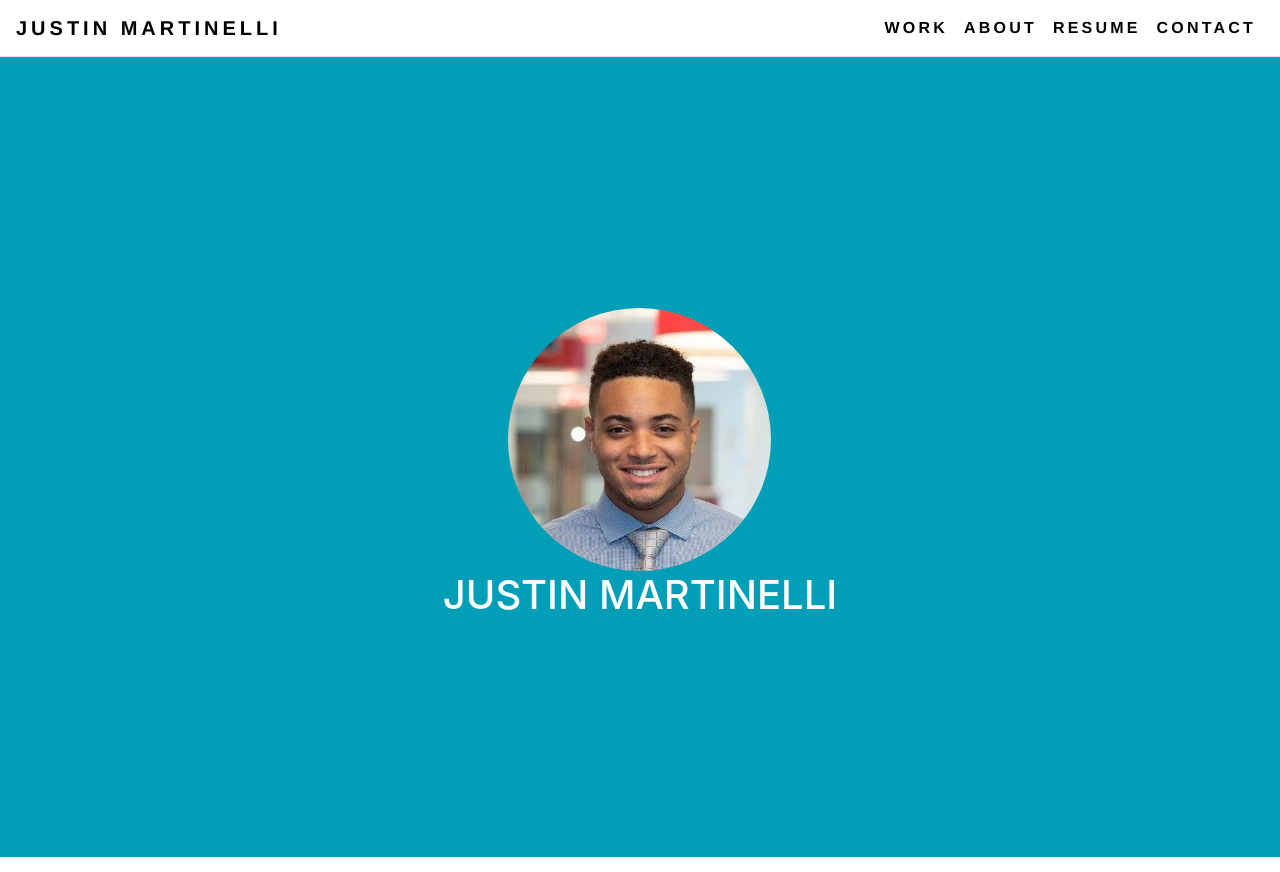
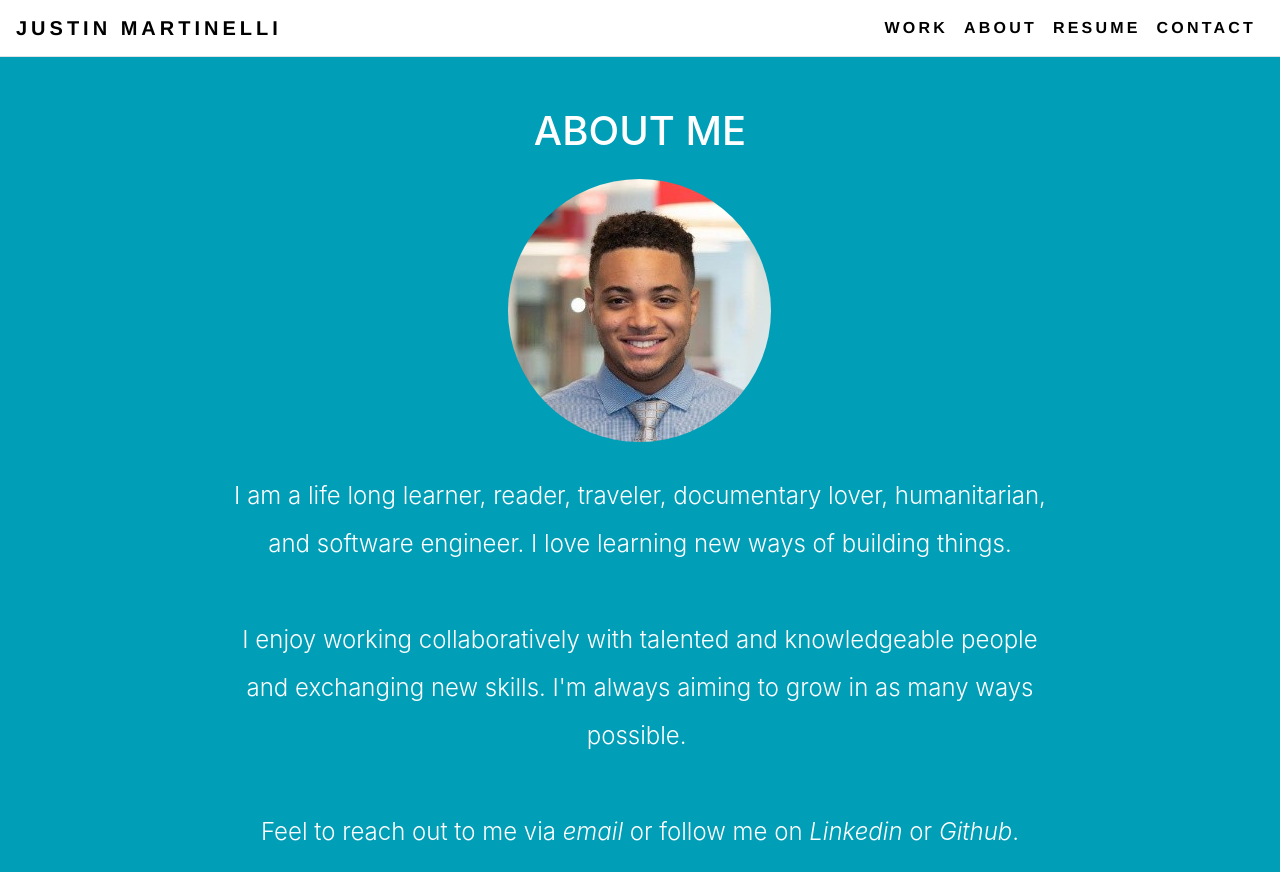
Before and after one commit to justinm-nyc/justinm-nyc.github.io, a React (Create React App) app: page /about in a window 1280 px wide. Built offline with nearby package versions, Linux system fonts and the light colour scheme.

Commit message:
Fixed about page

```diff
--- a/src/about.js
+++ b/src/about.js
@@ -2,19 +2,27 @@ import React,  { Component } from 'react';
 import Col from 'react-bootstrap/Col';
 import Image from 'react-bootstrap/Image';
 import thumbnailPic from './images/justin-m-icon-pic.jpg';
+import Container from 'react-bootstrap/Container';
+import Row from 'react-bootstrap/Row';
 
 class About extends Component {
     render() {
         return (
-            <div className="content">
-                <div className="about-div">
-                    <Col>
-                        <Image className="icon-pic" src={thumbnailPic} roundedCircle />
-                    </Col>
-                    <Col>
-                        <h1 className="">JUSTIN MARTINELLI</h1>
-                    </Col>
-                </div>
+            <div className="content about">
+                <Container fluid>
+                    <Row className="justify-content-md-center">
+                        <h1 className="mb-4 about-title">ABOUT ME</h1>
+                    </Row>
+                    <Row className="justify-content-md-center">
+                        <Col lg={8}>
+                            <Image className="icon-pic" src={thumbnailPic} roundedCircle />
+                            <p>I am a life long learner, reader, traveler, documentary lover, humanitarian, and software engineer. I love learning new ways of building things.<br></br> <br></br>
+                            I enjoy working collaboratively with talented and knowledgeable people and exchanging new skills. I'm always aiming to grow in as many ways possible. <br></br><br></br>
+                            Feel to reach out to me via <a href="mailto:justinmartinelli1@gmail.com">email</a> or follow me on <a href="https://www.linkedin.com/in/justin-martinelli-nyc">Linkedin</a> or <a href="https://github.com/justinm-nyc">Github</a>.
+                            </p>
+                        </Col>
+                    </Row>
+                </Container>
             </div>
         );
     }
--- a/src/css/App.css
+++ b/src/css/App.css
@@ -5,7 +5,6 @@
 .content {
   background-color: #009FB7;
   min-height: 100vh;
-  display: flex;
   flex-direction: column;
   align-items: center;
   justify-content: center;
@@ -15,6 +14,9 @@
   color: white;
 }
 
+.display-flex{
+  display: flex;
+}
 
 /** Navbar **/
 
@@ -37,38 +39,55 @@
 
 
 /** About Me **/
-.about-div {
-  padding-top: 20px;
+.about p {
+  font-size: 1.5rem;
+}
+
+.about a {
+  color: white;
+  font-style: italic;
 }
 
 .icon-pic {
   max-width: 75%;
+  margin-bottom: 30px;
+}
+
+.about-info {
+  list-style: none;
+  text-align: left;
+}
+
+.about-title {
+  padding-top: 50px;
+  margin: 0 auto;
 }
 
 
+
 /** Home **/
-.home-pt-2{
+.home-pt-2 {
 margin: 50px 0 50px 0;
 }
 
-.content h4{
+.content h4 {
   font-weight: 300;
 }
 
 .intro-column Button{
   margin-top: 30px;
   font-size: 1.25rem;
-  background-color: #009FB7;
-  border-color: white;
-  color: white;
+  background-color: #009FB7!important;
+  border-color: white!important;
+  color: white!important;
 }
 
 .intro-column Button:hover {
   margin-top: 30px;
   font-size: 1.25rem;
-  background-color: #006f80;
-  border-color: white;
-  color: white;
+  background-color: #006f80!important;
+  border-color: white!important;
+  color: white!important;
 }
 
 .intro-column Button:focus,
@@ -76,9 +95,9 @@ margin: 50px 0 50px 0;
 {
   margin-top: 30px;
   font-size: 1.25rem;
-  background-color: #009FB7;
-  border-color: white;
-  color: white;
+  background-color: #009FB7!important;;
+  border-color: white!important;;
+  color: white!important;;
 }
 
 @keyframes bounce {
@@ -92,7 +111,7 @@ margin: 50px 0 50px 0;
 }
 
 .arrow-column{
-  margin-top: 250px;
+  margin-top: 100px;
 }
 
 .arrow-column h4{
@@ -133,20 +152,20 @@ margin: 50px 0 50px 0;
 
 .expand-button Button{
   margin-bottom: 16px;
-  background-color: #009FB7;
-  border-color: #009FB7;
+  background-color: #009FB7!important;
+  border-color: #009FB7!important;
 }
 
 .expand-button Button:hover{
-  background-color: #006f80;
-  border-color: #006f80;
+  background-color: #006f80!important;
+  border-color: #006f80!important;
 }
 
 .expand-button Button:focus,
 .expand-button Button:active
 {
-  background-color: #009FB7;
-  border-color: #009FB7;
+  background-color: #009FB7!important;
+  border-color: #009FB7!important;
 }
 
 
--- a/src/home.js
+++ b/src/home.js
@@ -13,12 +13,12 @@ class Home extends Component {
     render() {
         return (
             <div>
-                <div className="content">
+                <div className="content display-flex">
                     <div>
                         <Col className="intro-column">
                             <h1>Hi, I'm Justin.</h1>
                             <h4 className="home-pt-2">I'm a software engineer with experience designing and building user interfaces for web and mobile applications. </h4>
-                            <h4>Want to collaborate? Let's chat</h4>
+                            <h4>Want to collaborate?</h4>
                             <a href="/contact"><Button className="contact-me-button">Contact Me</Button></a>
                         </Col>
                         <Col className="arrow-column">
```
Also changed, not shown: src/todo.txt.
